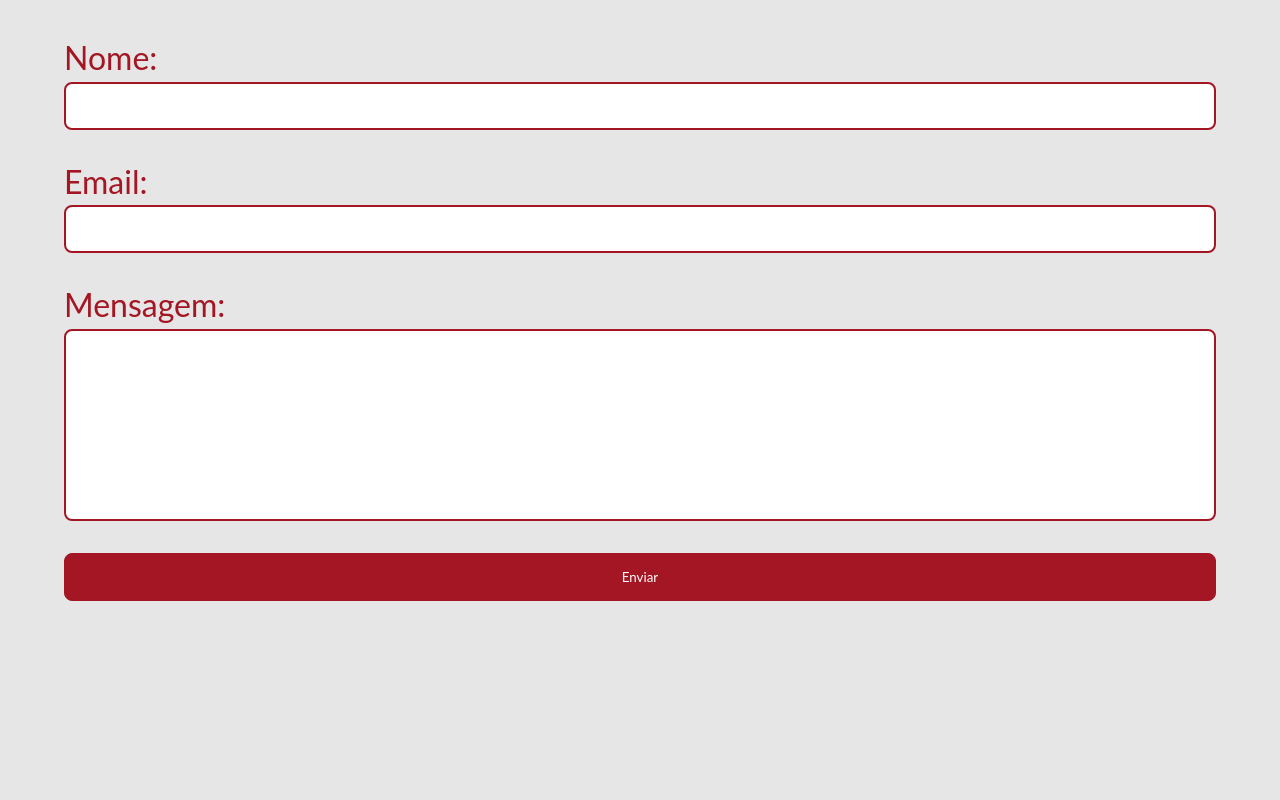
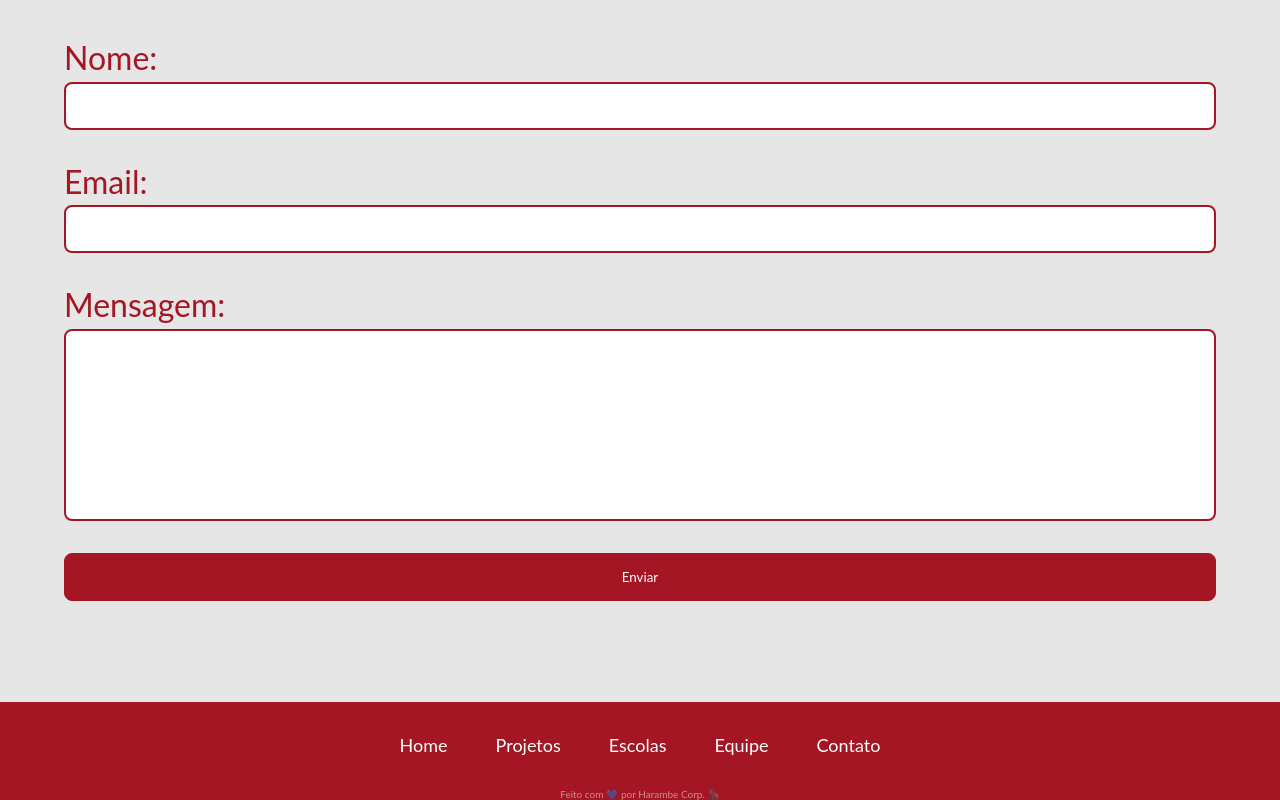
Before and after one commit to gabrielbigliardi/IMDAZ, a website: page templates/index.html in a window 1280 px wide. Shown: the part 2162-2962 px from the top of the page. Before the commit the page ends 2864 px from the top, so only its background shows below. Drawn offline with nearby package versions, Linux system fonts and the light colour scheme; files that its build step writes are made by us from their sources; files whose address does not match are found by name.

Commit message:
feat: footer

```diff
--- a/css/style.scss
+++ b/css/style.scss
@@ -408,7 +408,6 @@ section#escolas {
 /* -------------------------------------------------- */
 /* --------------------- EQUIPE --------------------- */
 /* -------------------------------------------------- */
-
 #equipe {
     .container {
         background-color: $primary-color;
@@ -636,3 +635,59 @@ section#contato {
     }
 
 }
+
+
+
+
+/* --------------------------------------------------- */
+/* --------------------- CONTATO --------------------- */
+/* --------------------------------------------------- */
+
+footer {
+    background-color: $primary-color;
+
+    .footer {
+        display: flex;
+        flex-direction: column;
+        justify-content: center;
+        align-items: center;
+        gap: 1rem;
+        padding: 2rem;
+
+
+        a {
+            text-decoration: none;
+            font-size: 18px;
+            color: $text-color;
+
+        }
+    }
+
+    p {
+        font-size: 10px;
+        color: $text-color;
+        opacity: .5;
+        text-align: center;
+    }
+}
+
+@media (min-width: 768px) {
+    footer {
+        .footer {
+            display: flex;
+            flex-direction: row;
+            justify-content: center; // Alinha os itens à direita
+            max-height: none; // Remove a limitação de altura em telas maiores
+
+            a {
+                padding: 0 1rem;
+                // padding: 0 $link-padding;
+                border: none; // Remove o separador nas telas maiores
+            }
+        }
+
+        // .menu-toggle {
+        //     display: none; // Esconde o ícone de menu em telas maiores
+        // }
+    }
+}
--- a/templates/index.html
+++ b/templates/index.html
@@ -120,6 +120,17 @@
             </form>
         </div>
     </section>
+
+    <footer>
+        <div class="footer" id="footer">
+            <a href="/#">Home</a>
+            <a href="/#projetos">Projetos</a>
+            <a href="/#escolas">Escolas</a>
+            <a href="/#equipe">Equipe</a>
+            <a href="/#contato">Contato</a>
+        </div>
+        <p>Feito com 💙 por Harambe Corp. 🦍</p>
+    </footer>
 </body>
 
 </html>
```
Also changed, not shown: templates/eeidaz.html (+0 -1 lines), css/style.css, 1 other file.
